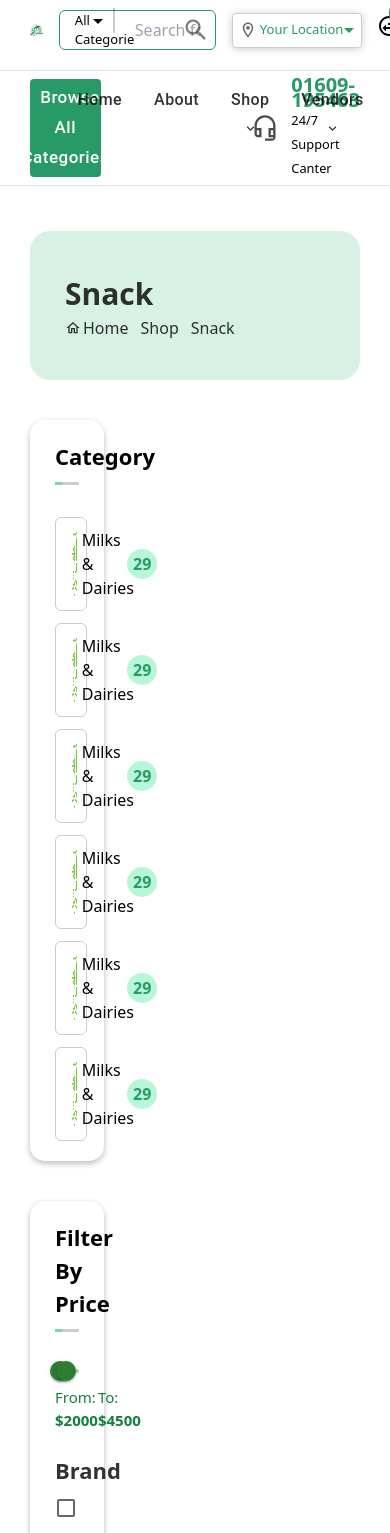
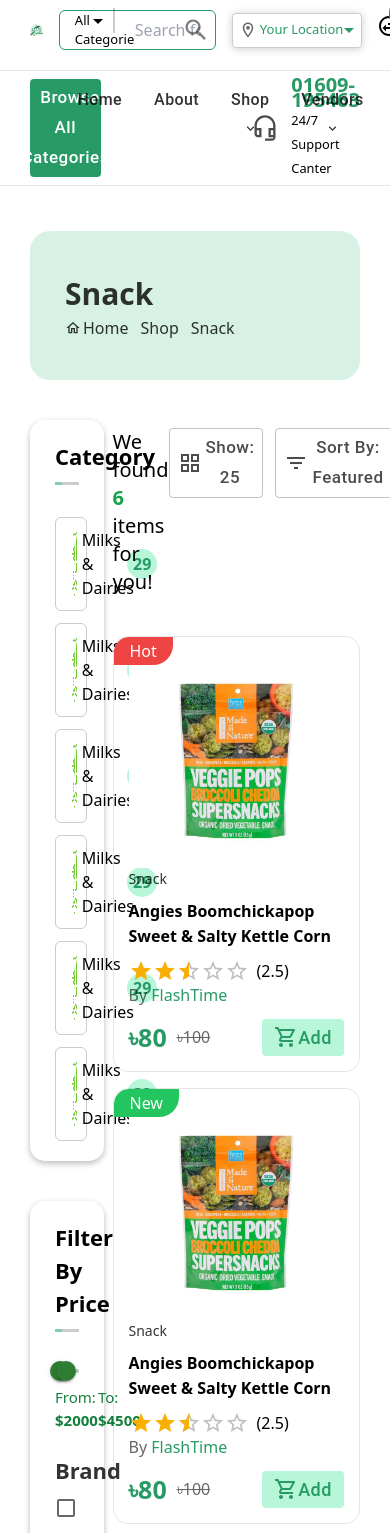
Before and after one commit to MohonSaha/Flash-Time-Client, a React (Vite) app: page /listing in a window 390 px wide. Shown: the top 1533 px of the page. Built offline with nearby package versions, Linux system fonts and the light colour scheme.

Commit message:
impelment top filter section

```diff
--- /dev/null
+++ b/src/Constant/index.jsx
@@ -0,0 +1,17 @@
+export const paginationMenuLists = [
+  { menu: "16" },
+  { menu: "32" },
+  { menu: "48" },
+  { menu: "64" },
+];
+
+export const filterMenuLists = [
+  { menu: "Oldest" },
+  { menu: "Newest" },
+  { menu: "Price: low to high" },
+  { menu: "Price: high to low" },
+  { menu: "Name: A-Z" },
+  { menu: "Name: Z-A" },
+  { menu: "Rating: low to high" },
+  { menu: "Rating: high to low" },
+];
--- a/src/components/dropdownMenu/DropdownMenu.jsx
+++ b/src/components/dropdownMenu/DropdownMenu.jsx
@@ -3,7 +3,7 @@
 import "./dropdownMenu.css";
 import { ClickAwayListener } from "@mui/base/ClickAwayListener";
 
-const DropdownMenu = ({ width, menuItem, setIsOpenDropDown }) => {
+const DropdownMenu = ({ width, menuItem, setIsOpenDropDown, closeOutside }) => {
   const DropdownStyle = {
     width: width,
   };
@@ -11,13 +11,13 @@
   console.log(menuItem);
 
   return (
-    <ClickAwayListener onClickAway={() => setIsOpenDropDown(false)}>
+    <ClickAwayListener onClickAway={() => setIsOpenDropDown(!closeOutside)}>
       <ul className="dropdownMenu" style={DropdownStyle}>
         {menuItem.map((item, index) => {
           return (
             <li key={index}>
-              <Button>
-                {item.icon} {item.menu}
+              <Button onClick={() => setIsOpenDropDown(false)}>
+                {item?.icon} {item?.menu}
               </Button>
             </li>
           );
--- a/src/components/header/Header.jsx
+++ b/src/components/header/Header.jsx
@@ -187,6 +187,7 @@
                           width={"180px"}
                           menuItem={accountMenuLists}
                           setIsOpenDropDown={setIsOpenDropDown}
+                          closeOutside={true}
                         />
                       )}
                     </li>
--- a/src/components/shared/Sidebar/Sidebar.jsx
+++ b/src/components/shared/Sidebar/Sidebar.jsx
@@ -3,7 +3,7 @@
 
 const Sidebar = () => {
   return (
-    <div className="sidebar">
+    <div className="">
       <div className="sidebarCard">
         <h3>Category</h3>
 
--- /dev/null
+++ b/src/components/ui/TopFilter/TopFilter.css
@@ -0,0 +1,22 @@
+/* .topFilterWrapper {
+} */
+.topFilterWrapper .filterNum {
+  color: var(--primary-color);
+}
+
+.topFilterWrapper .tab_ {
+  position: relative;
+}
+
+.topFilterWrapper .dropdownMenu {
+  position: absolute;
+  top: 120%;
+  right: 0%;
+  /* width: ; */
+  height: auto;
+  background: #fff;
+  box-shadow: 0 3px 6px rgba(0, 0, 0, 0.16), 0 3px 6px rgba(0, 0, 0, 0.23);
+  padding: 15px 10px !important;
+  border-radius: 6px;
+  z-index: 12;
+}
--- /dev/null
+++ b/src/components/ui/TopFilter/TopFilter.jsx
@@ -0,0 +1,63 @@
+import { Button } from "@mui/material";
+import "./TopFilter.css";
+import DropdownMenu from "../../dropdownMenu/DropdownMenu";
+import { useState } from "react";
+import { filterMenuLists, paginationMenuLists } from "../../../Constant";
+import FilterListOutlinedIcon from "@mui/icons-material/FilterListOutlined";
+import GridViewOutlinedIcon from "@mui/icons-material/GridViewOutlined";
+
+const TopFilter = () => {
+  const [isOpenDropDown, setIsOpenDropDown] = useState(false);
+  const [isOpenDropDown2, setIsOpenDropDown2] = useState(false);
+  return (
+    <div>
+      <div className="flex justify-between">
+        <p className="text-xl">
+          We found <span className="text-green-600 font-semibold">6</span> items
+          for you!
+        </p>
+
+        <div className="topFilterWrapper flex gap-3">
+          <div className="tab_">
+            <Button
+              className="btn-outline-gray"
+              onClick={() => setIsOpenDropDown(!isOpenDropDown)}
+            >
+              <GridViewOutlinedIcon className="mr-1" />
+              Show: 25
+            </Button>
+            {isOpenDropDown !== false && (
+              <DropdownMenu
+                width={"120px"}
+                menuItem={paginationMenuLists}
+                setIsOpenDropDown={setIsOpenDropDown}
+                closeOutside={false}
+              />
+            )}
+          </div>
+
+          <div className="tab_">
+            <Button
+              className="btn-outline-gray"
+              onClick={() => setIsOpenDropDown2(!isOpenDropDown2)}
+            >
+              <FilterListOutlinedIcon className="mr-1" />
+              Sort By: Featured
+            </Button>
+
+            {isOpenDropDown2 !== false && (
+              <DropdownMenu
+                width={"180px"}
+                menuItem={filterMenuLists}
+                setIsOpenDropDown={setIsOpenDropDown2}
+                closeOutside={false}
+              />
+            )}
+          </div>
+        </div>
+      </div>
+    </div>
+  );
+};
+
+export default TopFilter;
--- a/src/index.css
+++ b/src/index.css
@@ -39,6 +39,15 @@
   color: white !important;
 }
 
+.btn-outline-gray {
+  /* background: #f05757 !important; */
+  padding: 4px 8px !important;
+  font-size: 17px !important;
+  text-transform: capitalize !important;
+  color: rgba(0, 0, 0, 0.7) !important;
+  border: 1px solid rgba(0, 0, 0, 0.23) !important;
+}
+
 .text-flash {
   color: #279a65 !important;
 }
--- a/src/pages/Home/Home/Home.jsx
+++ b/src/pages/Home/Home/Home.jsx
@@ -1,10 +1,8 @@
-import ServiceSection from "../../../components/ui/ServiceSection/ServiceSection";
 import Banner from "../../../components/ui/Banner/Banner";
 import CategoryTabSlider from "../../../components/ui/CategoryTabSlider/CategoryTabSlider";
 import CarouselSlider from "../../../components/ui/Slider/Slider";
 import DailyBest from "../DailyBest/DailyBest";
 import DailyDeals from "../DailyDeals/DailyDeals";
-import NewsLetterSection from "../NewsLetterSection/NewsLetterSection";
 import PopularProduct from "../PopularProduct/PopularProduct";
 import TopProducts from "../TopProducts/TopProducts";
 
@@ -18,10 +16,6 @@
       <DailyBest />
       <DailyDeals />
       <TopProducts />
-      <NewsLetterSection />
-      <div className="container-fluid">
-        <ServiceSection />
-      </div>
     </div>
   );
 };
--- a/src/pages/Listing/Listing.css
+++ b/src/pages/Listing/Listing.css
@@ -32,6 +32,11 @@
   max-width: 90%;
 }
 
+.sidebarWrapper img {
+  width: 100%;
+  border-radius: 18px;
+}
+
 .right-content {
-  max-width: 90%;
+  max-width: 100%;
 }
--- a/src/pages/Listing/Listing.jsx
+++ b/src/pages/Listing/Listing.jsx
@@ -5,6 +5,9 @@
 import Sidebar from "../../components/shared/Sidebar/Sidebar";
 import FilterBar from "../../components/shared/FilterBar/FilterBar";
 import NewProductSidebar from "../../components/shared/NewProductSidebar/NewProductSidebar";
+import Product from "../../components/shared/Product/Product";
+import banner from "../../assets/images/banner1.jpg";
+import TopFilter from "../../components/ui/TopFilter/TopFilter";
 
 const Listing = () => {
   return (
@@ -32,15 +35,72 @@
           <div className="listingData">
             <div className="grid grid-cols-12">
               <div className="col-span-3 sidebarWrapper">
-                <Sidebar />
+                <div className="sidebar">
+                  <Sidebar />
+                </div>
                 <div className="mt-10">
                   <FilterBar />
                 </div>
                 <div className="mt-10">
                   <NewProductSidebar />
                 </div>
+                <div className="mt-10">
+                  <img src={banner} alt="" />
+                </div>
               </div>
-              <div className="col-span-9 right-content"></div>
+              <div className="col-span-9 right-content">
+                <div className="mt-2 mb-10">
+                  <TopFilter />
+                </div>
+
+                <div className="productRow grid lg:grid-cols-4 md:grid-cols-4 sm:grid-cols-1  gap-4">
+                  <div className="item">
+                    <Product value={"Hot"} />
+                  </div>
+                  <div className="item">
+                    <Product value={"New"} />
+                  </div>
+                  <div className="item">
+                    <Product value={"Sale"} />
+                  </div>
+                  <div className="item">
+                    <Product value={"Featured"} />
+                  </div>
+                  <div className="item">
+                    <Product />
+                  </div>
+                  <div className="item">
+                    <Product value={"New"} />
+                  </div>
+                  <div className="item">
+                    <Product value={"Sale"} />
+                  </div>
+                  <div className="item">
+                    <Product />
+                  </div>
+                  <div className="item">
+                    <Product value={"Hot"} />
+                  </div>
+                  <div className="item">
+                    <Product value={"New"} />
+                  </div>
+                  <div className="item">
+                    <Product value={"Sale"} />
+                  </div>
+                  <div className="item">
+                    <Product value={"Featured"} />
+                  </div>
+                  <div className="item">
+                    <Product value={"Hot"} />
+                  </div>
+                  <div className="item">
+                    <Product value={"New"} />
+                  </div>
+                  <div className="item">
+                    <Product />
+                  </div>
+                </div>
+              </div>
             </div>
           </div>
         </div>
```
